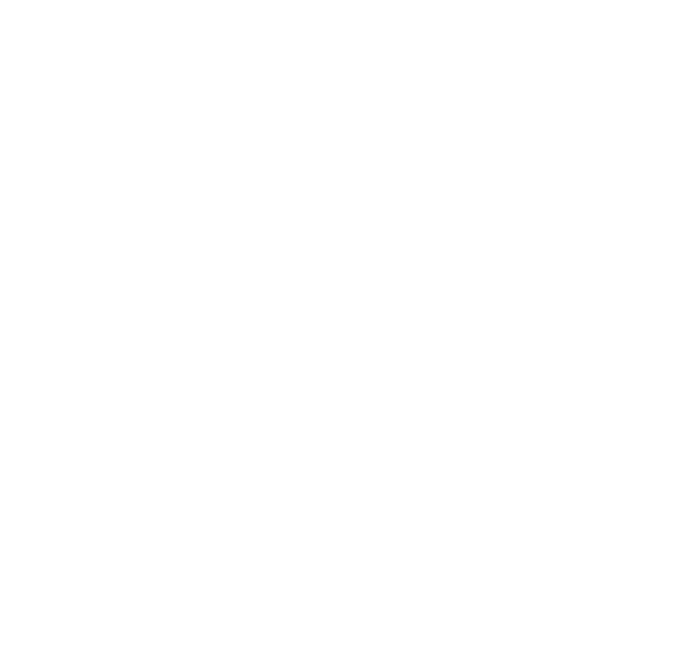
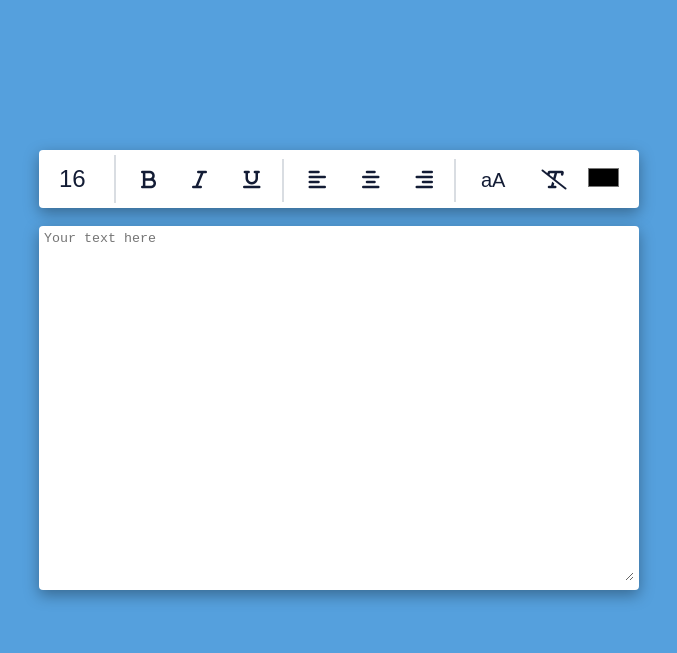
Before and after one commit to younuskhan1/text-editor, a plain HTML site: page index.html in a window 1280 px wide. Shown: the whole page, without its empty margins (301-978 px from the left). Drawn offline with Linux system fonts and the light colour scheme.

Commit message:
html and css parts are completed

```diff
--- a/index.html
+++ b/index.html
@@ -5,11 +5,55 @@
     <meta charset="UTF-8">
     <meta name="viewport" content="width=device-width, initial-scale=1.0">
     <link rel="stylesheet" href="./style.css">
+    <script src="https://kit.fontawesome.com/da860dc3a6.js" crossorigin="anonymous"></script>
     <title>Text Editor</title>
 </head>
 
-
 <body>
+    <div class="section">
+        <div class="row">
+            <div class="col">
+                <div class="first box">
+                    <input type="number" name="" id="font-size" min="1" max="100" value="16" onchange="f1(this)">
+                </div>
+                <div class="second box">
+                    <button type="button" onclick="f2(this)">
+                        <i class="fa-solid fa-bold"></i>
+                    </button>
+                    <button type="button" onclick="f3(this)">
+                        <i class="fa-solid fa-italic"></i></i>
+                    </button>
+                    <button type="button" onclick="f4(this)">
+                        <i class="fa-solid fa-underline"></i></i>
+                    </button>
+                </div>
+                <div class="third box">
+                    <button type="button" onclick="f5(this)">
+                        <i class="fa-solid fa-align-left"></i>
+                    </button>
+                    <button type="button" onclick="f6(this)">
+                        <i class="fa-solid fa-align-center"></i>
+                    </button>
+                    <button type="button" onclick="f7(this)">
+                        <i class="fa-solid fa-align-right"></i>
+                    </button>
+                </div>
+                <div class="fourth box">
+                    <button type="button" onclick="f8(this)">
+                        aA
+                    </button>
+                    <button type="button" onclick="f9(this)">
+                        <i class="fa-solid fa-text-slash"></i>
+                    </button>
+                    <input type="color" onchange="f10(this)">
+                </div>
+            </div>
+            <br>
+            <div class="col">
+                <textarea id="textarea" placeholder="Your text here"></textarea>
+            </div>
+        </div>
+    </div>
     <script src="./text.js"></script>
 </body>
 
--- a/style.css
+++ b/style.css
@@ -0,0 +1,98 @@
+* {
+    margin: 0px;
+    padding: 0px;
+    box-sizing: border-box;
+}
+
+body {
+    background-color: #55a0dd;
+    height: 100vh;
+    width: 100%;
+    display: flex;
+    justify-content: center;
+    align-items: center;
+}
+
+.section {
+    height: 500px;
+    width: 600px;
+}
+
+.col {
+    background-color: #fff;
+    /* height: 200px; */
+    width: 100%;
+    border-radius: 4px;
+    padding: 5px;
+    box-shadow: #00000059 0px 5px 15px;
+}
+
+.box {
+    display: inline-block !important;
+    padding: 0px 5px;
+}
+
+.first {
+    border-right: 2px solid #40576d33;
+}
+
+input[type=number] {
+    outline: none;
+    border: none;
+    color: #131c35;
+    width: 50px;
+    padding: 10px 0px;
+    font-size: 24px;
+    margin-left: 10px;
+}
+
+.second {
+    border-right: 2px solid #40576d33;
+}
+
+button {
+    border: none;
+    font-size: 20px;
+    font-weight: 300;
+    background-color: transparent;
+    padding: 10px 16px;
+    color: #131c35;
+    border-radius: 3px;
+    cursor: pointer;
+    user-select: none;
+}
+
+button:hover {
+    background-color: #40576d1a;
+}
+
+button:focus {
+    background: #73b1e333;
+    color: #5271ff;
+}
+
+.third {
+    border-right: 2px solid #40576d33;
+}
+
+.third button:focus {
+    background: #73b1e333;
+    color: #5271ff;
+}
+
+input[type=color] {
+    width: 35px;
+    outline: 0px;
+    border: none;
+    background: none;
+}
+
+textarea {
+    width: 100%;
+    height: 350px;
+    padding: 10;
+    border-radius: 3px;
+    outline: none;
+    border: none;
+    resize: vertical;
+}
```
